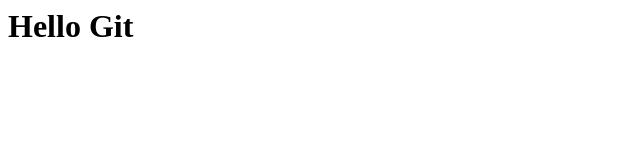
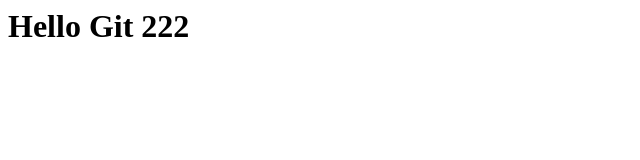
Before and after one commit to aribpassos/teste, a plain HTML site: page index.html in a window 1280 px wide. Shown: the whole page, without its empty margins (0-640 px from the left). Drawn offline with Linux system fonts and the light colour scheme.

Commit message:
segundo commit

```diff
--- a/index.html
+++ b/index.html
@@ -3,6 +3,7 @@
 
    </head>
    <body>
-        <h1>Hello Git</h1>
+        <h1>Hello Git  222
+		</h1>
    </body>
 <html>
```
